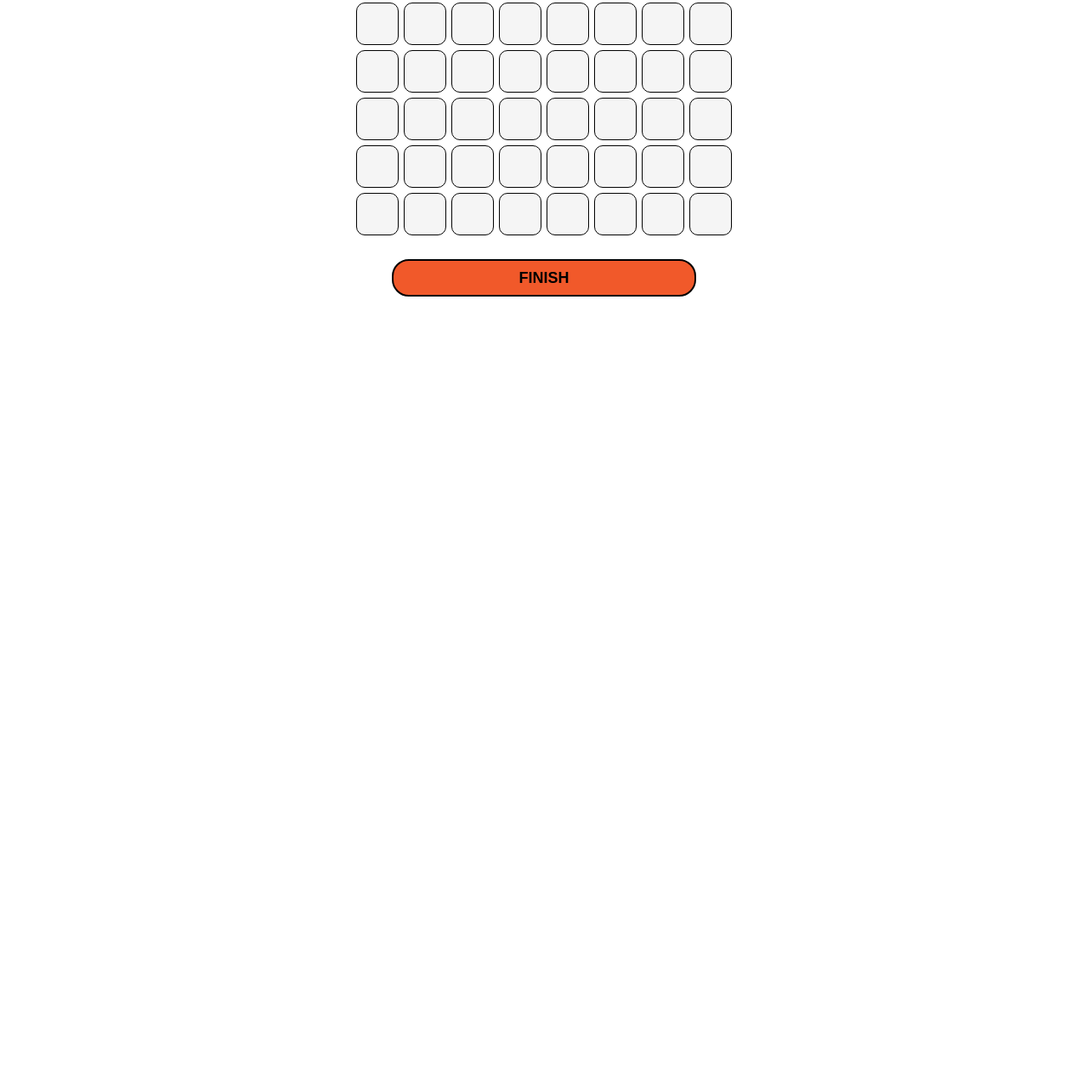
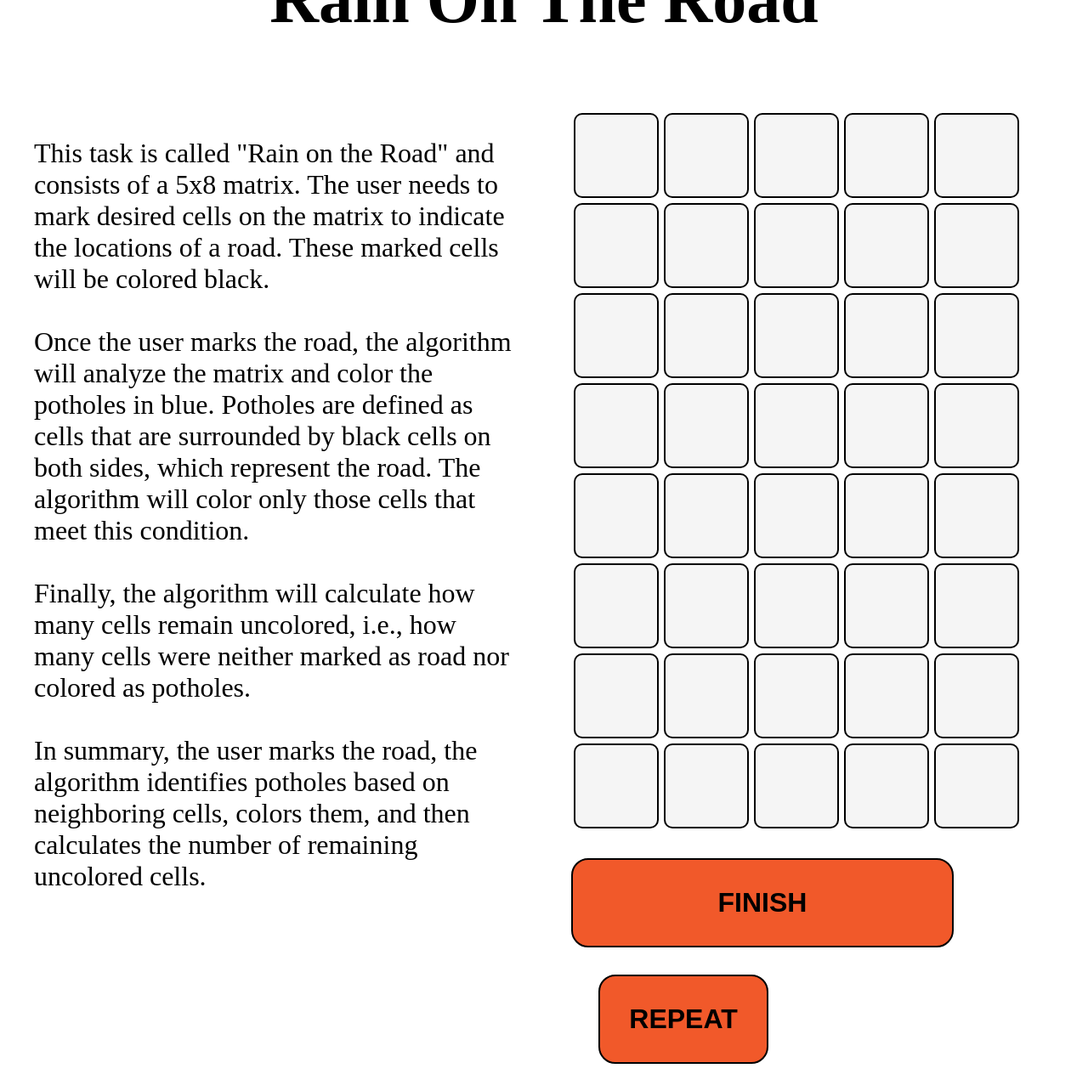
Before and after one commit to AndrejLazic/RainOnTheRoad, a plain HTML site: page index.html in a window 1280 px wide. Shown: the part 100-1384 px from the top of the page at 85% size. Before the commit the page ends 900 px from the top, so only its background shows below. Drawn offline with Linux system fonts and the light colour scheme.

Commit message:
update 1.1.0

```diff
--- a/index.html
+++ b/index.html
@@ -6,65 +6,85 @@
     <meta http-equiv="X-UA-Compatible" content="IE=edge">
     <meta name="viewport" content="width=device-width, initial-scale=1.0">
     <title>Kisa na putu</title>
+
+    <script src="script.js" defer></script>
     <link rel="stylesheet" href="style.css">
 </head>
 
 <body>
+    <h1>Rain On The Road</h1>
 
+    <div class="page">
 
-    <div id="game">
+        <div class="text">
+            <p>
+                This task is called "Rain on the Road" and consists of a 5x8 matrix.
+                The user needs to mark desired cells on the matrix to indicate the locations of a road.
+                These marked cells will be colored black.
+                <br><br>
+                Once the user marks the road, the algorithm will analyze the matrix and color the potholes in blue.
+                Potholes are defined as cells that are surrounded by black cells on both sides, which represent the road. The algorithm will color only those cells that meet this condition.
+                <br><br>
+                Finally, the algorithm will calculate how many cells remain uncolored, i.e.,
+                how many cells were neither marked as road nor colored as potholes.
+                <br><br>
+                In summary, the user marks the road, the algorithm identifies potholes based on
+                neighboring cells, colors them, and then calculates the number of remaining uncolored cells.
+            </p>
+        </div>
 
-        <div class="gamecell" id="0" style="background-color: whitesmoke;"></div>
-        <div class="gamecell" id="1" style="background-color: whitesmoke;"></div>
-        <div class="gamecell" id="2" style="background-color: whitesmoke;"></div>
-        <div class="gamecell" id="3" style="background-color: whitesmoke;"></div>
-        <div class="gamecell" id="4" style="background-color: whitesmoke;"></div>
-        <div class="gamecell" id="5" style="background-color: whitesmoke;"></div>
-        <div class="gamecell" id="6" style="background-color: whitesmoke;"></div>
-        <div class="gamecell" id="7" style="background-color: whitesmoke;"></div>
+        <div class="game">
 
-        <div class="gamecell" id="8" style="background-color: whitesmoke;"></div>
-        <div class="gamecell" id="9" style="background-color: whitesmoke;"></div>
-        <div class="gamecell" id="10" style="background-color: whitesmoke;"></div>
-        <div class="gamecell" id="11" style="background-color: whitesmoke;"></div>
-        <div class="gamecell" id="12" style="background-color: whitesmoke;"></div>
-        <div class="gamecell" id="13" style="background-color: whitesmoke;"></div>
-        <div class="gamecell" id="14" style="background-color: whitesmoke;"></div>
-        <div class="gamecell" id="15" style="background-color: whitesmoke;"></div>
+            <div class="gamecell" id="0" ></div>
+            <div class="gamecell" id="1" ></div>
+            <div class="gamecell" id="2" ></div>
+            <div class="gamecell" id="3" ></div>
+            <div class="gamecell" id="4" ></div>
+            <div class="gamecell" id="5" ></div>
+            <div class="gamecell" id="6" ></div>
+            <div class="gamecell" id="7" ></div>
 
-        <div class="gamecell" id="16" style="background-color: whitesmoke;"></div>
-        <div class="gamecell" id="17" style="background-color: whitesmoke;"></div>
-        <div class="gamecell" id="18" style="background-color: whitesmoke;"></div>
-        <div class="gamecell" id="19" style="background-color: whitesmoke;"></div>
-        <div class="gamecell" id="20" style="background-color: whitesmoke;"></div>
-        <div class="gamecell" id="21" style="background-color: whitesmoke;"></div>
-        <div class="gamecell" id="22" style="background-color: whitesmoke;"></div>
-        <div class="gamecell" id="23" style="background-color: whitesmoke;"></div>
+            <div class="gamecell" id="8" ></div>
+            <div class="gamecell" id="9" ></div>
+            <div class="gamecell" id="10" ></div>
+            <div class="gamecell" id="11" ></div>
+            <div class="gamecell" id="12" ></div>
+            <div class="gamecell" id="13" ></div>
+            <div class="gamecell" id="14" ></div>
+            <div class="gamecell" id="15" ></div>
 
-        <div class="gamecell" id="24" style="background-color: whitesmoke;"></div>
-        <div class="gamecell" id="25" style="background-color: whitesmoke;"></div>
-        <div class="gamecell" id="26" style="background-color: whitesmoke;"></div>
-        <div class="gamecell" id="27" style="background-color: whitesmoke;"></div>
-        <div class="gamecell" id="28" style="background-color: whitesmoke;"></div>
-        <div class="gamecell" id="29" style="background-color: whitesmoke;"></div>
-        <div class="gamecell" id="30" style="background-color: whitesmoke;"></div>
-        <div class="gamecell" id="31" style="background-color: whitesmoke;"></div>
+            <div class="gamecell" id="16" ></div>
+            <div class="gamecell" id="17" ></div>
+            <div class="gamecell" id="18" ></div>
+            <div class="gamecell" id="19" ></div>
+            <div class="gamecell" id="20" ></div>
+            <div class="gamecell" id="21" ></div>
+            <div class="gamecell" id="22" ></div>
+            <div class="gamecell" id="23" ></div>
 
-        <div class="gamecell" id="32" style="background-color: whitesmoke;"></div>
-        <div class="gamecell" id="33" style="background-color: whitesmoke;"></div>
-        <div class="gamecell" id="34" style="background-color: whitesmoke;"></div>
-        <div class="gamecell" id="35" style="background-color: whitesmoke;"></div>
-        <div class="gamecell" id="36" style="background-color: whitesmoke;"></div>
-        <div class="gamecell" id="37" style="background-color: whitesmoke;"></div>
-        <div class="gamecell" id="38" style="background-color: whitesmoke;"></div>
-        <div class="gamecell" id="39" style="background-color: whitesmoke;"></div>
+            <div class="gamecell" id="24" ></div>
+            <div class="gamecell" id="25" ></div>
+            <div class="gamecell" id="26" ></div>
+            <div class="gamecell" id="27" ></div>
+            <div class="gamecell" id="28" ></div>
+            <div class="gamecell" id="29" ></div>
+            <div class="gamecell" id="30" ></div>
+            <div class="gamecell" id="31" ></div>
 
-        <div>
-            <button id="button"><b>FINISH</b></button>
+            <div class="gamecell" id="32" ></div>
+            <div class="gamecell" id="33" ></div>
+            <div class="gamecell" id="34" ></div>
+            <div class="gamecell" id="35" ></div>
+            <div class="gamecell" id="36" ></div>
+            <div class="gamecell" id="37" ></div>
+            <div class="gamecell" id="38" ></div>
+            <div class="gamecell" id="39" ></div>
+
+            <button class="finish" id="finish">FINISH</button>
+            <button class="repeat" id="repeat">REPEAT</button>
         </div>
+
     </div>
-
-    <script src="script.js"></script>
 
 </body>
 
--- a/script.js
+++ b/script.js
@@ -1,3 +1,8 @@
+function check(cell_id){
+    const gamecells = document.querySelectorAll(".gamecell");
+    alert(gamecells[cell_id].style.backgroundColor + "HELLOW FROM CELL ID (" + cell_id + ")");
+}
+
 function coloring_black(cell_id){
     const gamecells = document.querySelectorAll(".gamecell");
         for(let i = cell_id; i < gamecells.length; i = i + 8){
@@ -44,23 +49,6 @@ function coloring_blue(){
         }
 }
 
-document.querySelectorAll(".gamecell").forEach(item => {
-    item.addEventListener('click', function () {
-        i = parseInt(item.id);
-        if(item.style.backgroundColor == "black"){
-        coloring_white(i);
-        }else{
-        coloring_black(i);
-        }
-    })
-})
-
-document.getElementById("button").addEventListener("click", function() {
-    coloring_blue();
-    document.getElementById("button").disabled = true;
-    counting_white();
-  });
-
 function counting_white(){
     const gamecells = document.querySelectorAll(".gamecell");
     var white = 0;
@@ -69,6 +57,49 @@ function counting_white(){
                 white++;
             }
         }
-    document.getElementById("button").innerHTML = "Ima  "+ white + "  praznih polja" ;
+    document.getElementById("finish").innerHTML = white + " empty fields" ;
 
 }
+
+coloring_all_white();
+
+function cellClickHandler(event) {
+    const item = event.currentTarget;
+    const i = parseInt(item.id);
+
+    if (item.style.backgroundColor === "black") {
+      coloring_white(i);
+    } else {
+      coloring_black(i);
+    }
+  }
+
+  document.querySelectorAll(".gamecell").forEach(item => {
+    item.addEventListener('click', cellClickHandler);
+  });
+
+  function finishButtonClickHandler() {
+    coloring_blue();
+    document.getElementById("finish").disabled = true;
+
+    document.querySelectorAll(".gamecell").forEach(item => {
+      item.removeEventListener('click', cellClickHandler);
+    });
+
+    counting_white();
+  }
+
+  document.getElementById("finish").addEventListener("click", finishButtonClickHandler);
+
+
+  function repeatButtonClickHandler(){
+    coloring_all_white();
+    document.getElementById("finish").disabled = false;
+    document.getElementById("finish").innerHTML = "FINISH";
+
+    document.querySelectorAll(".gamecell").forEach(item => {
+        item.addEventListener('click', cellClickHandler);
+      });
+  }
+
+  document.getElementById("repeat").addEventListener("click", repeatButtonClickHandler);
--- a/style.css
+++ b/style.css
@@ -1,62 +1,83 @@
-html,
-body {
+body{
+  height: 80vh;
+}
+
+h1{
+  font-size: 5rem;
+  justify-content: center;
+  text-align: center;
+}
+
+.page{
+  display: flex;
+}
+
+.text{
+  flex: 1;
+  font-size: 2rem;
+  padding: 2rem;
+}
+
+.game {
+  flex: 1;
+  position: relative;
+  padding: 2rem;
+  max-width: 848px;
   width: 100%;
   height: 100%;
-  padding: 0;
-  margin: 0;
-  font-family: sans-serif;
 }
 
-button {
-  background-color: #F1592A;
-  font-size: large;
-  margin: 0;
-  width: 80%;
-  height: 10%;
+div .gamecell {
+  background-color: whitesmoke;
+  box-sizing: border-box;
+  margin: 3px;
+  border-radius: 10px;
+  border: 2px solid black;
   cursor: pointer;
-  border: 2px solid black;
-  border-radius: 20px;
-  margin: 0;
-  position: absolute;
-  top: 68%;
-  left: 10%;
+  width: 100px;
+  height: 100px;
+  float: left;
   transition: all 0.5s ease-in-out;
 }
 
-button:hover {
+.gamecell:hover {
+  transform: translate(3px, -3px);
+}
+
+.finish{
+  display: inline;
+  align-items: center;
+  font-weight: 700;
+  width: 450px;
+  margin-top: 2rem;
+  padding: 2rem;
+  font-size: 2rem;
+  background-color: #F1592A;
+  cursor: pointer;
+  border-radius: 20px;
+  border: 2px solid black;
+  transition: all 0.5s ease-in-out;
+}
+
+.finish:hover {
   transform: translate(0px, 3px);
 }
 
-div * {
-  padding: 0;
-  margin: 0;
-  box-sizing: border-box;
+.repeat{
+  align-items: center;
+  font-weight: 700;
+  width: 200px;
+  margin-top: 2rem;
+  margin-left: 2rem;
+  padding: 2rem;
+  font-size: 2rem;
+  background-color: #F1592A;
+  cursor: pointer;
+  border-radius: 20px;
+  border: 2px solid black;
+  transition: all 0.5s ease-in-out;
 }
 
-#game {
-  max-width: 448px;
-  max-height: 448px;
-  width: 100%;
-  height: 100%;
-  position: relative;
-  margin: 100px auto;
+.repeat:hover {
+  transform: translate(0px, 3px);
 }
-
-.gamecell {
-  border: 1px solid black;
-  width: 100%;
-  height: 100%;
-  max-width: 50px;
-  max-height: 50px;
-  float: left;
-  margin: 3px;
-  transition: all 0.5s ease-in-out;
-  border-radius: 10px;
-  padding: 0 0 0 6px;
-  cursor: pointer;
-}
-
-.gamecell:hover {
-  background: black;
-  transform: translate(3px, -3px);
-}
```
